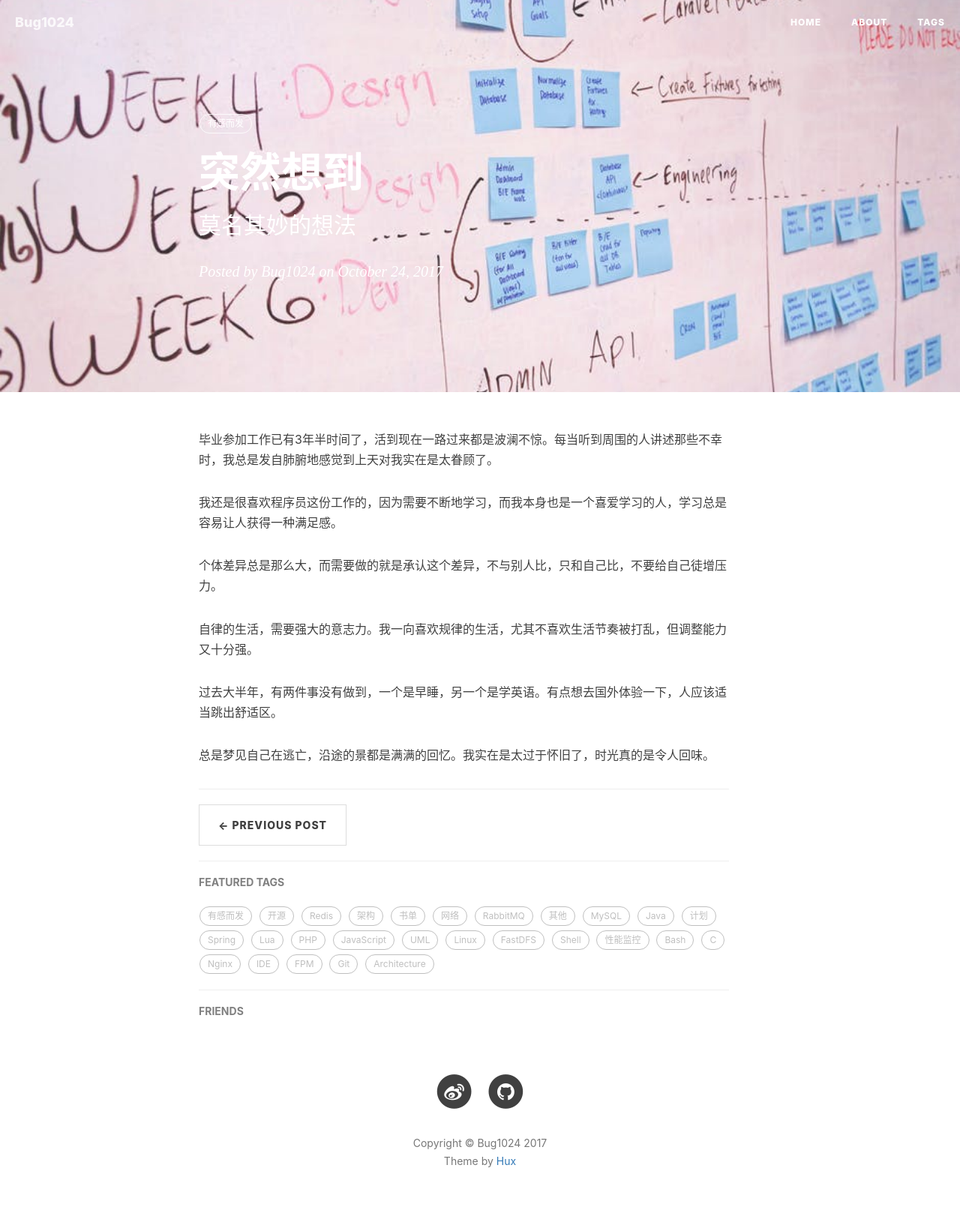
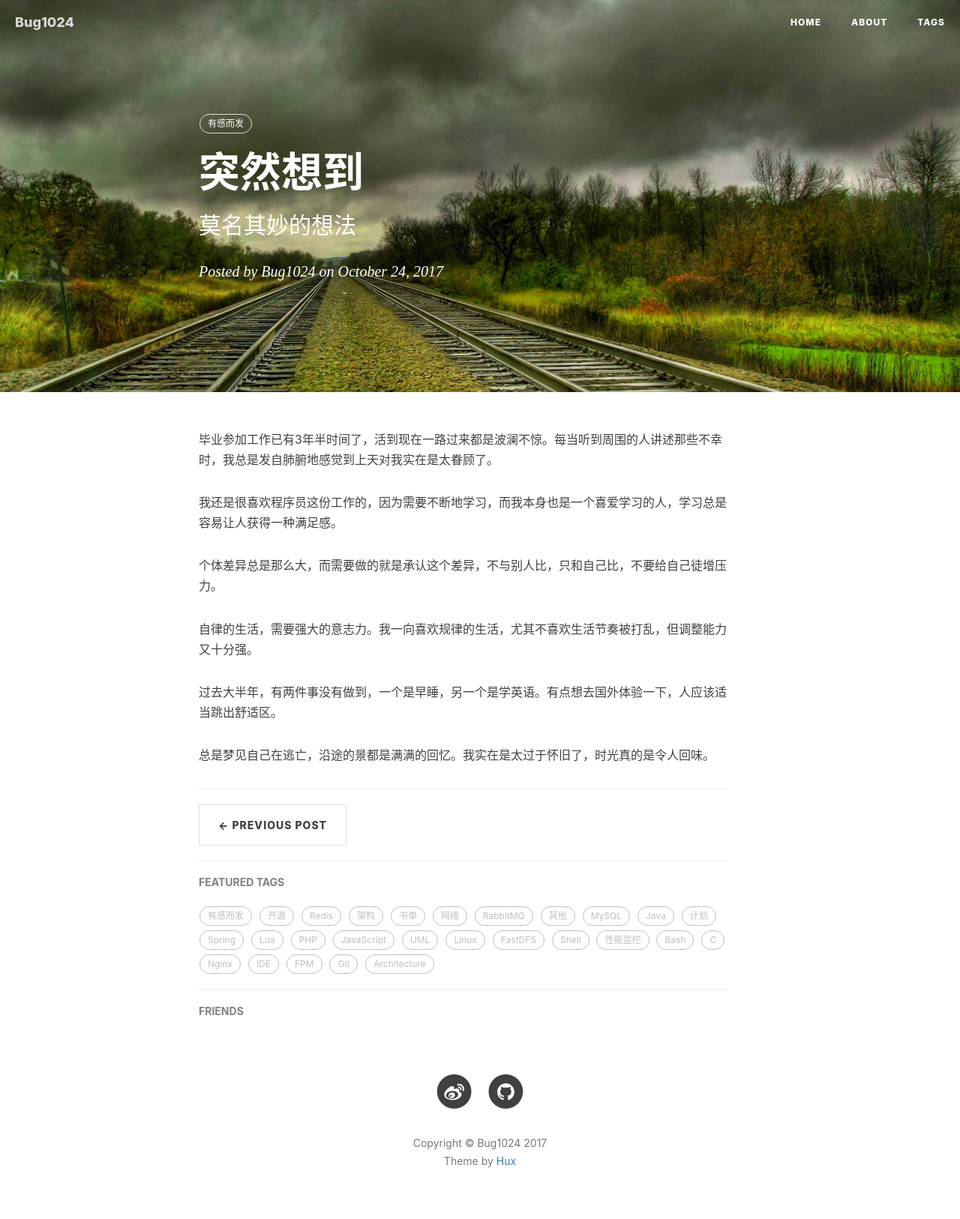
Before and after one commit to bug1024/jeet-blog, a Jekyll site: the page built from _posts/2017-10-24-thought.md, in a window 1280 px wide. Shown: the whole page at 75% size. Built offline with Jekyll 4.4.1, drawn with Linux system fonts in a browser that asks for light colours; nearby versions of some CDN libraries; comment, search, counter and statistics services are not loaded.

Commit message:
change img

```diff
--- a/_posts/2017-10-24-thought.md
+++ b/_posts/2017-10-24-thought.md
@@ -4,7 +4,7 @@ title:      "突然想到"
 subtitle:   "莫名其妙的想法"
 date:       2017-10-24
 author:     "Bug1024"
-header-img: "img/post-bg-2017plan.jpg"
+header-img: "img/post-bg-last-two-years.jpg"
 tags:
     - 有感而发
 ---
```
